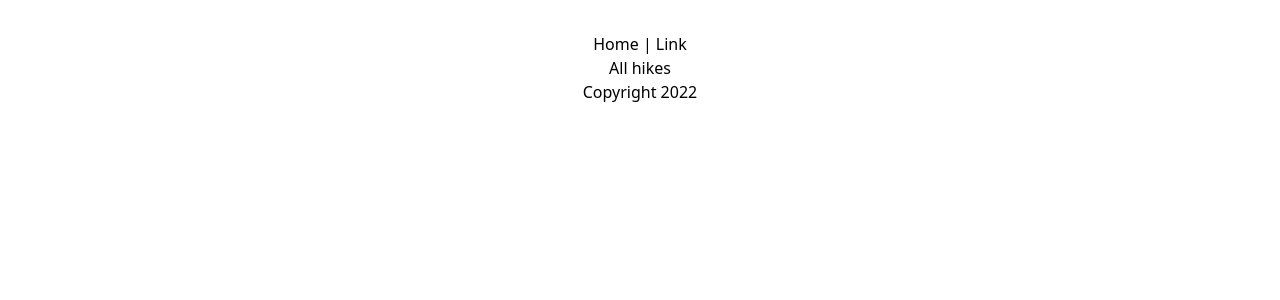
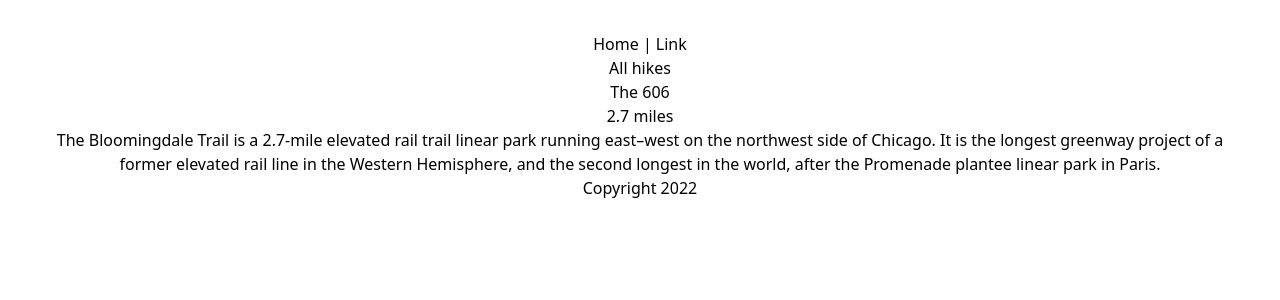
Before and after one commit to nickgonzalez42/hiking, a React (Vite) app: page / in a window 1280 px wide. Shown: the top 300 px of the page. Built offline with nearby package versions, Linux system fonts and the light colour scheme.

Commit message:
index page working with dummy data

```diff
--- a/src/Content.jsx
+++ b/src/Content.jsx
@@ -2,7 +2,7 @@ import { HikesIndex } from "./HikesIndex";
 
 export function Content() {
 
-  const hikes = {
+  const hikes = [{
     id: 1,
     name: "The 606",
     length: "2.7 miles",
@@ -30,7 +30,7 @@ export function Content() {
         comment: "Got demolished by Lime Scooter user. Could be better.",
       },
     ],
-  };
+  }];
 
   return (
     <div>
--- a/src/HikesIndex.jsx
+++ b/src/HikesIndex.jsx
@@ -1,7 +1,14 @@
-export function HikesIndex() {
+export function HikesIndex(props) {
   return (
     <div>
       <h1>All hikes</h1>
-    </div>
+      {props.hikes.map((hike) => (
+        <div key={hike.id}>
+         <h2>{hike.name}</h2>
+         <h2>{hike.length}</h2>
+         <p>{hike.description}</p>
+         </div>
+      ))}
+      </div>
   );
 }
```
